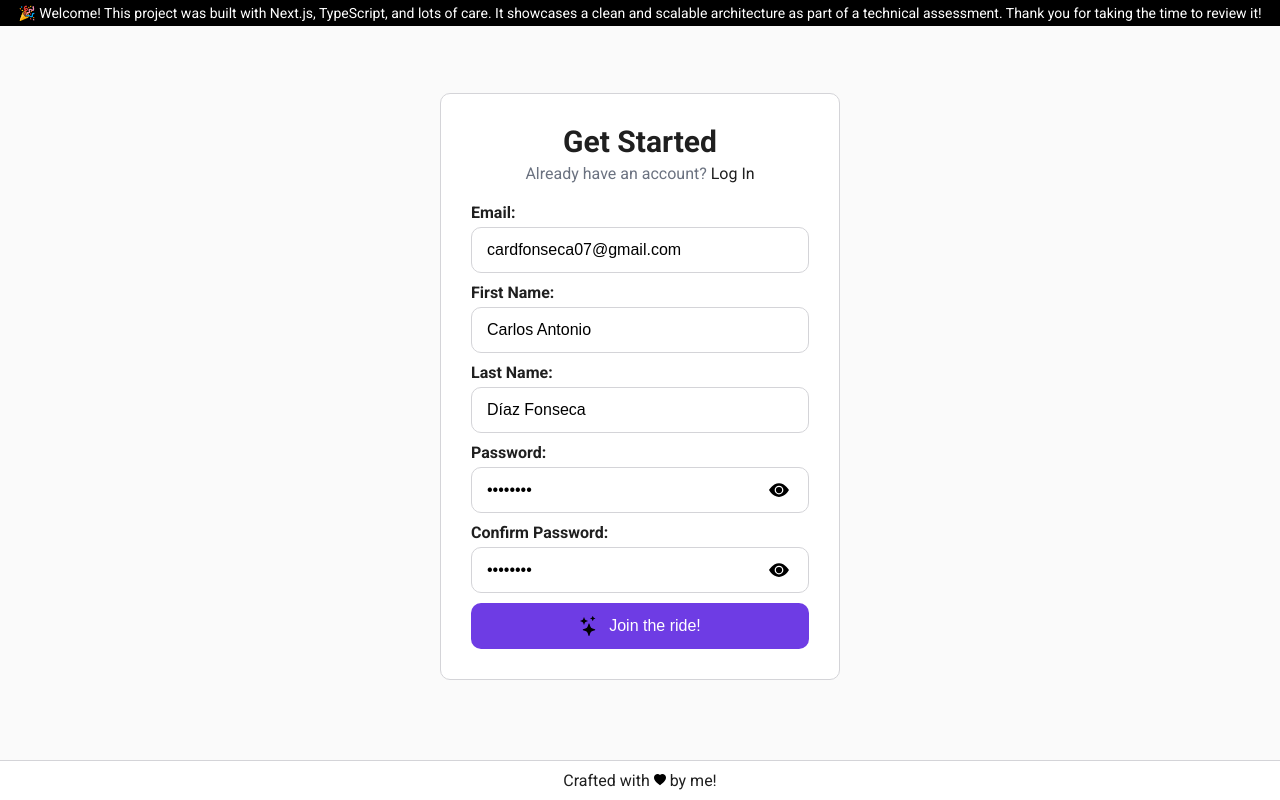
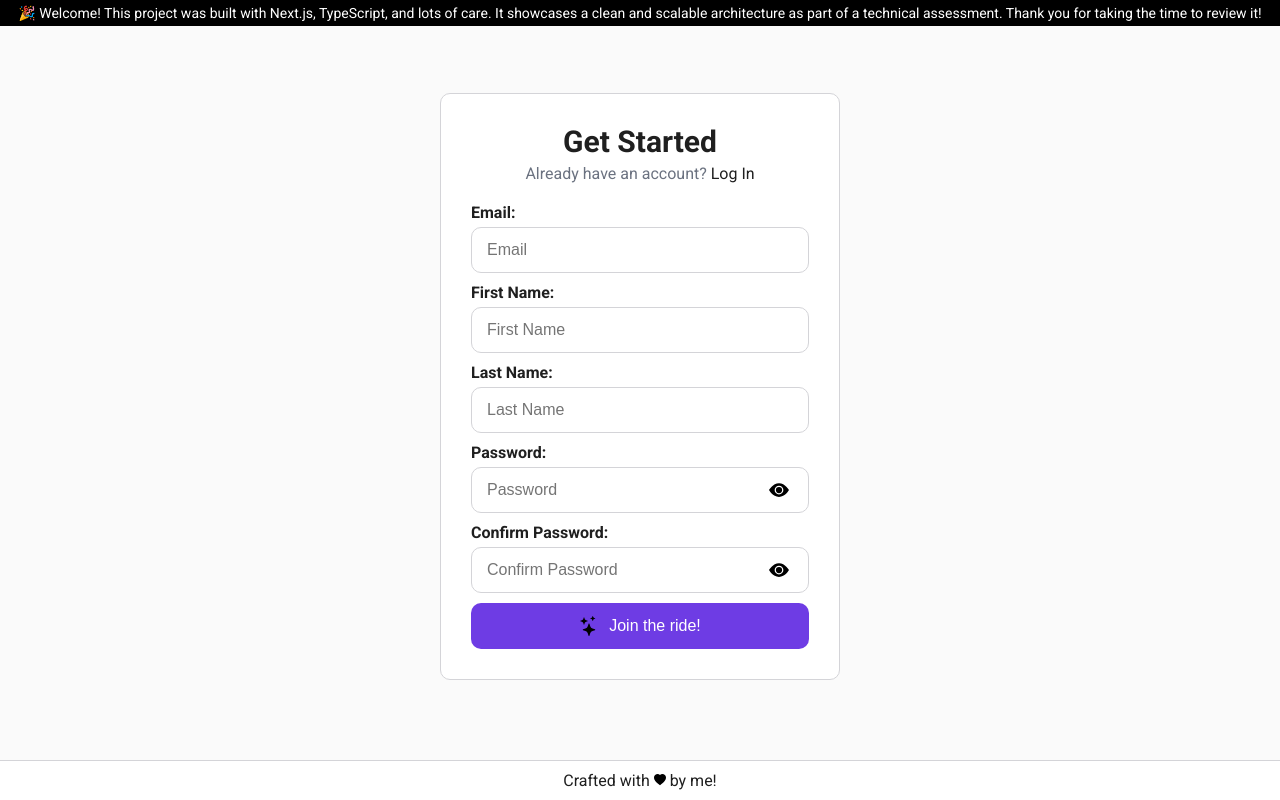
Before and after one commit to CarlosFonseca75/aura-challenge, a Next.js app in the folder frontend/: page /signup in a window 1280 px wide. Built offline with nearby package versions, Linux system fonts and the light colour scheme.

Commit message:
refactor: :recycle: Removing dummy data.

```diff
--- a/frontend/src/components/signup/SignupForm.tsx
+++ b/frontend/src/components/signup/SignupForm.tsx
@@ -24,13 +24,6 @@
     formState: { errors },
   } = useForm<SignupUser>({
     resolver: zodResolver(SignupSchema),
-    defaultValues: {
-      email: "cardfonseca07@gmail.com",
-      firstName: "Carlos Antonio",
-      lastName: "Díaz Fonseca",
-      password: "12345678",
-      confirmPassword: "12345678",
-    },
   });
 
   const onSubmit = async (user: SignupUser) => {
```
